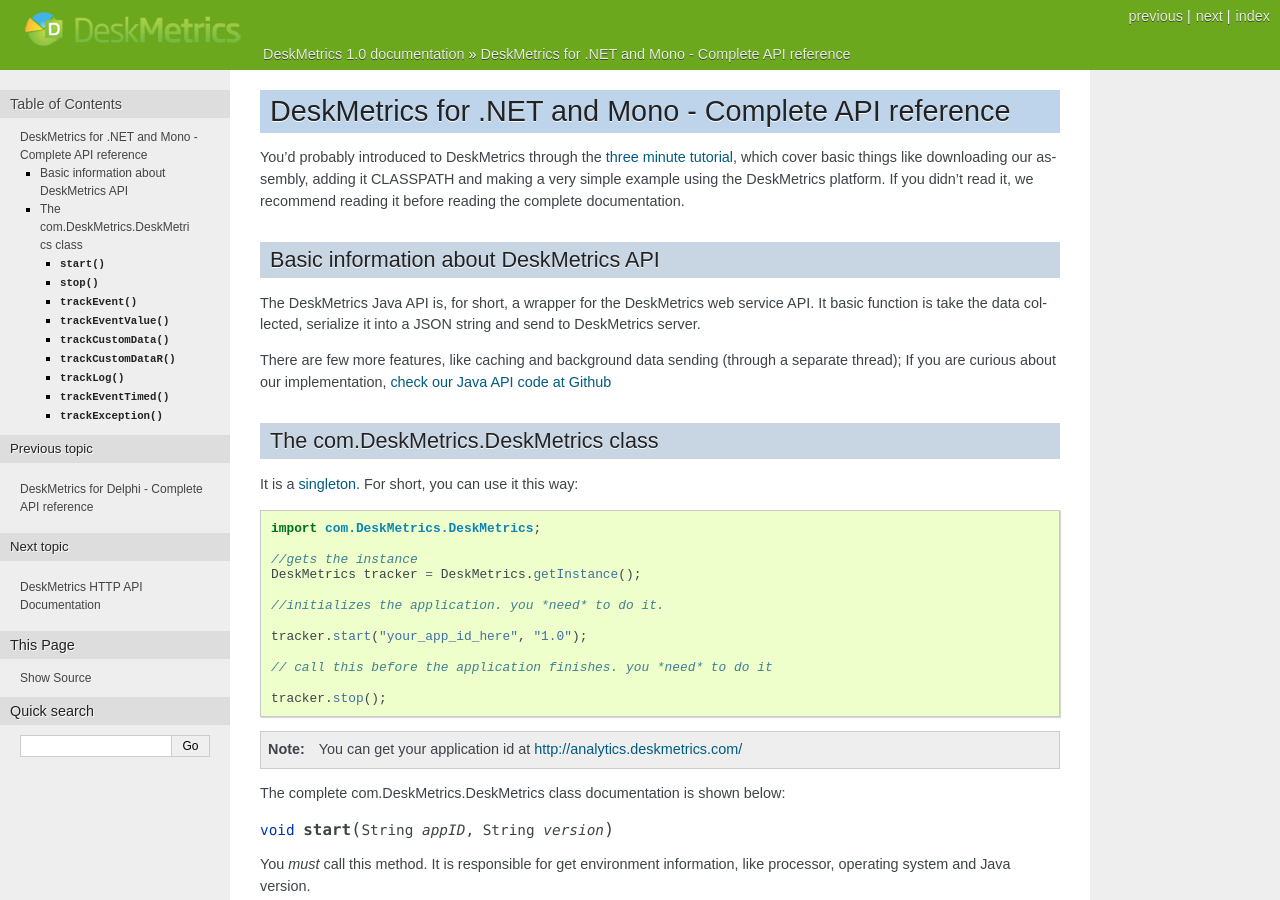
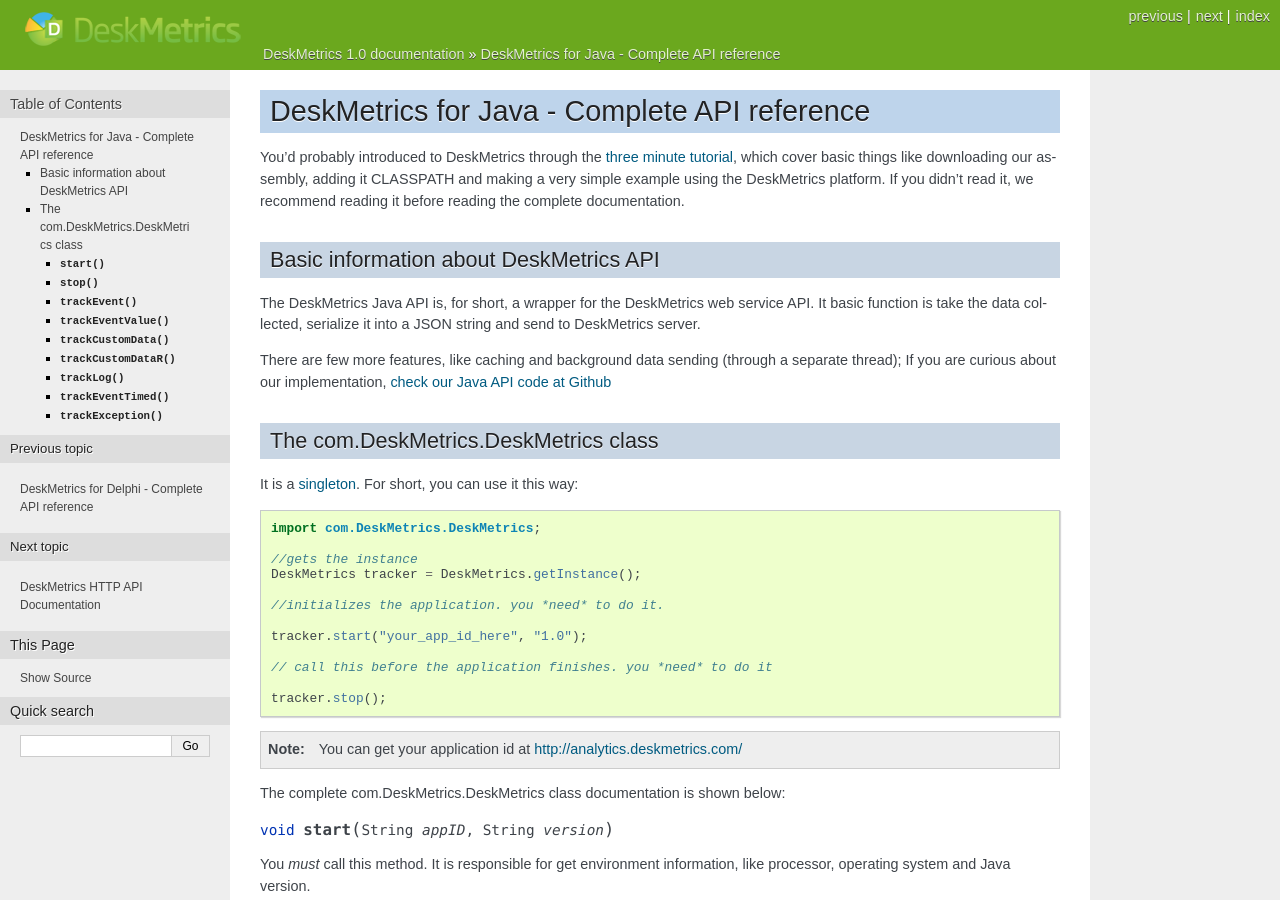
Before and after one commit to stephenhazeltine/Documentation, a Sphinx documentation site: the page built from source/Java_API.rst, in a window 1280 px wide and 900 px high. Built offline with Sphinx 7.4.7, drawn with Linux system fonts in a browser that asks for light colours; comment, search, counter and statistics services are not loaded; some of the changed text lies outside the part shown.

Commit message:
Fixing an copy/paste issue :-)

```diff
--- a/source/Java_API.rst
+++ b/source/Java_API.rst
@@ -1,4 +1,4 @@
-DeskMetrics for .NET and Mono - Complete API reference
+DeskMetrics for Java - Complete API reference
 =======================================================
 
 You'd probably introduced to DeskMetrics through the :doc:`three minute tutorial<Java_3min>`, which cover basic things like downloading our assembly, adding it CLASSPATH and making a very simple example using the DeskMetrics platform. If you didn't read it, we recommend reading it before reading the complete documentation.
```
